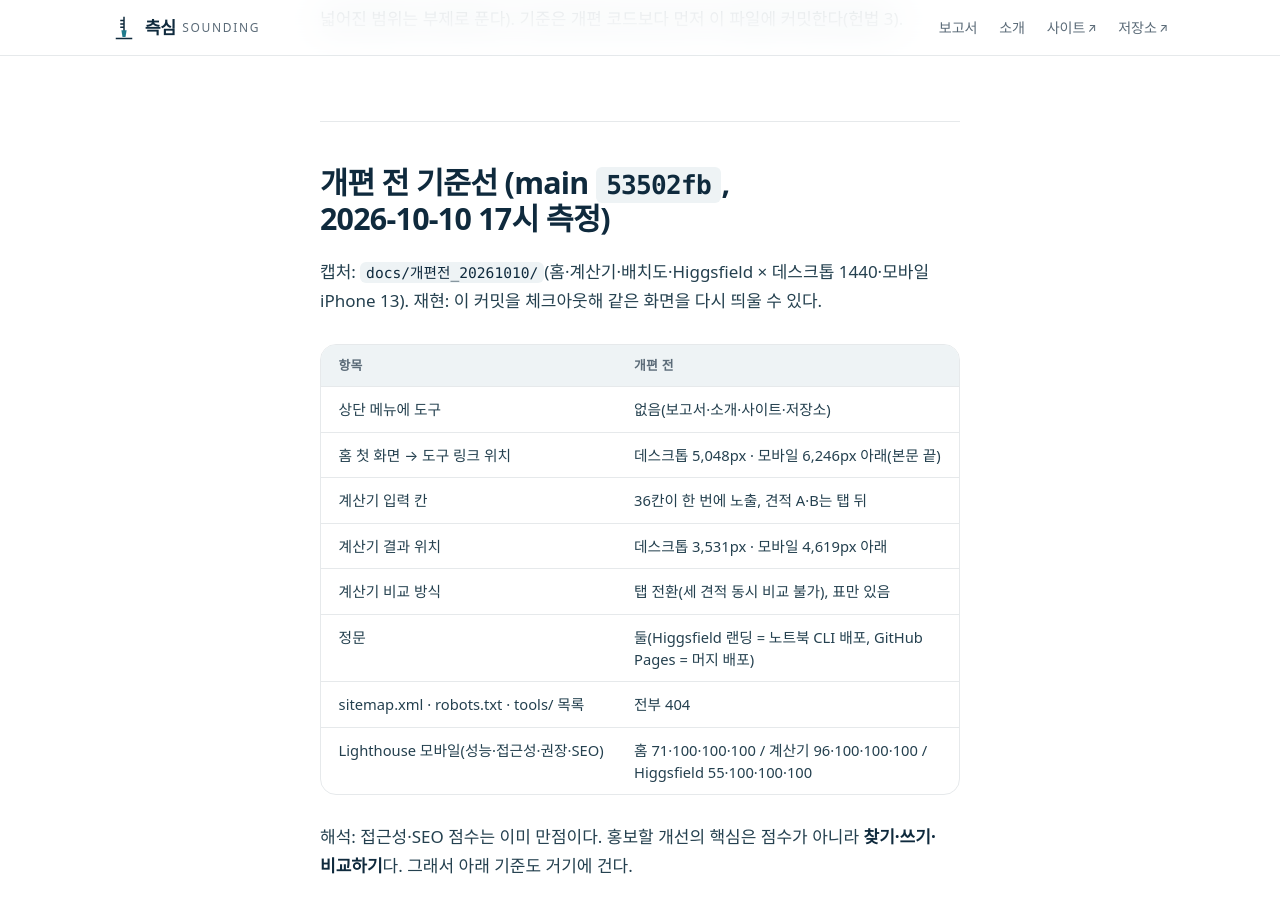
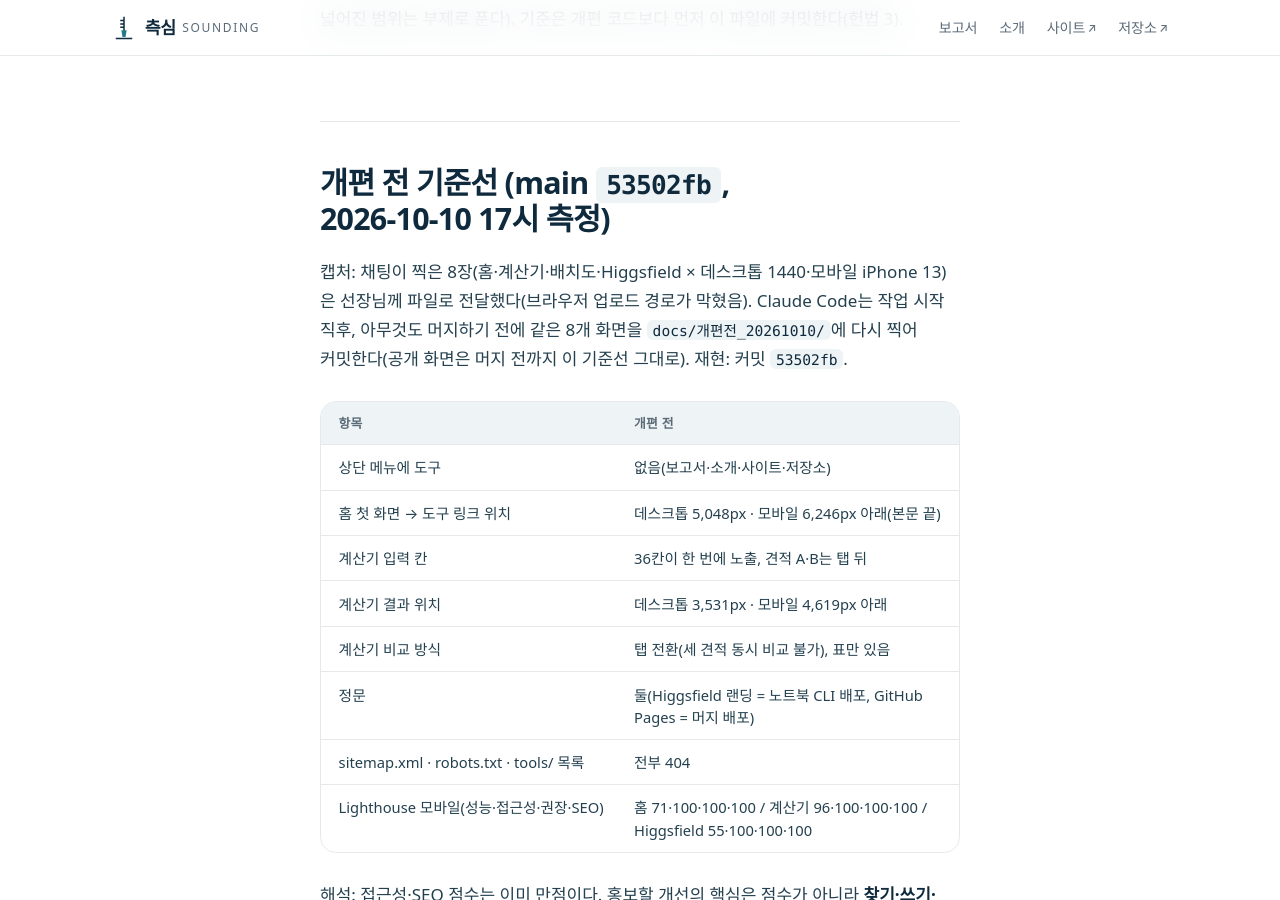
Before and after one commit to jisangj03-dev/incheon-port-analysis, a Jekyll site: the page built from docs/측심_전면개편_판정기준_선커밋_20261010.md, in a window 1280 px wide and 900 px high, scrolled down 303 px. Built offline with Jekyll 4.4.1, drawn with Linux system fonts in a browser that asks for light colours; some web fonts are replaced; our own code applies the rules of GitHub Pages for plain Markdown files.

Commit message:
기준선 캡처는 Claude Code가 착수 직후 재촬영하도록

```diff
--- a/docs/측심_전면개편_판정기준_선커밋_20261010.md
+++ b/docs/측심_전면개편_판정기준_선커밋_20261010.md
@@ -3,7 +3,7 @@
 선장님 결정(10/10 채팅): 디자인·구조 전면 개선·확장, 셀러 물류비 계산기 전면 개편, 결과를 링크드인에 홍보. 이름은 **측심 유지**(10/7 커넥터스 기고·LinkedIn 노출 이력 보존, 넓어진 범위는 부제로 푼다). 기준은 개편 코드보다 먼저 이 파일에 커밋한다(헌법 3).
 
 ## 개편 전 기준선 (main `53502fb`, 2026-10-10 17시 측정)
-캡처: `docs/개편전_20261010/`(홈·계산기·배치도·Higgsfield × 데스크톱 1440·모바일 iPhone 13). 재현: 이 커밋을 체크아웃해 같은 화면을 다시 띄울 수 있다.
+캡처: 채팅이 찍은 8장(홈·계산기·배치도·Higgsfield × 데스크톱 1440·모바일 iPhone 13)은 선장님께 파일로 전달했다(브라우저 업로드 경로가 막혔음). Claude Code는 작업 시작 직후, 아무것도 머지하기 전에 같은 8개 화면을 `docs/개편전_20261010/`에 다시 찍어 커밋한다(공개 화면은 머지 전까지 이 기준선 그대로). 재현: 커밋 `53502fb`.
 
 | 항목 | 개편 전 |
 |---|---|
```
